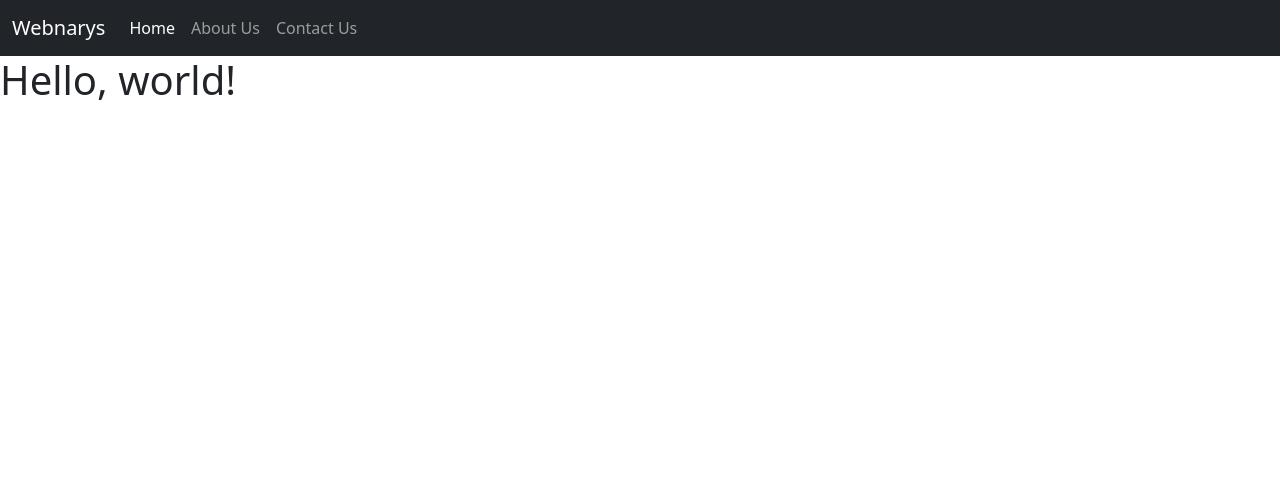
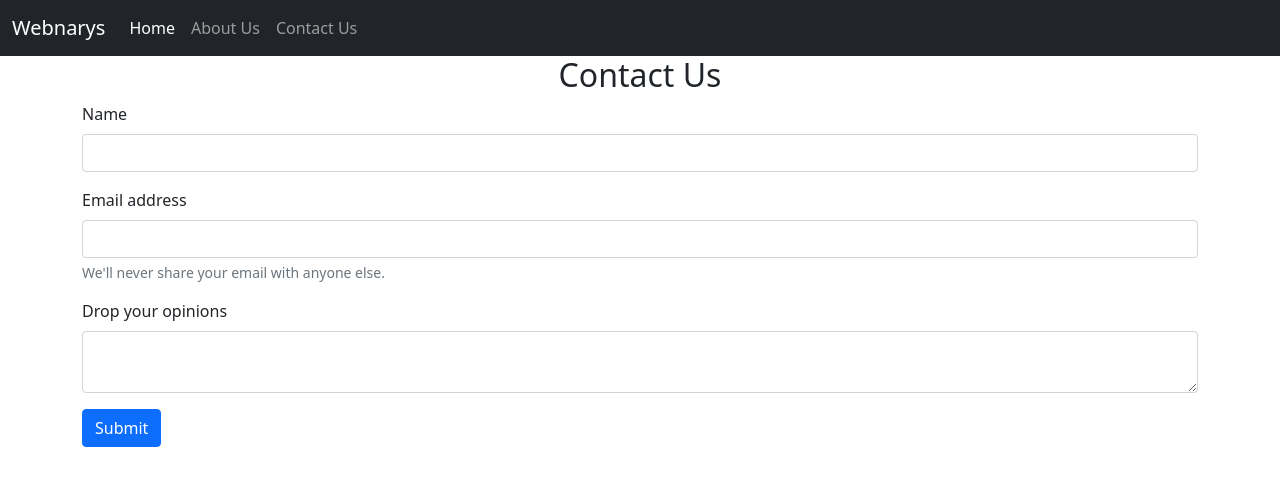
Before and after one commit to KoyalThakur/final-year-project, a Django app: page /contact in a window 1280 px wide. Shown: the top 486 px of the page. Run offline with Django 3.2, Linux system fonts and the light colour scheme.

Commit message:
Updated Contact

```diff
--- a/Webnarys/templates/about.html
+++ b/Webnarys/templates/about.html
@@ -1,2 +1,3 @@
 {% extends 'base.html' %}
- {% block  titl%}About | {% endblock  %}
+ {% block  title%}About | {% endblock  %}
+ {%block body%} {%endblock body%}
--- a/Webnarys/templates/base.html
+++ b/Webnarys/templates/base.html
@@ -8,7 +8,7 @@
     <!-- Bootstrap CSS -->
     <link href="https://cdn.jsdelivr.net/npm/bootstrap@5.0.1/dist/css/bootstrap.min.css" rel="stylesheet" integrity="sha384-+0n0xVW2eSR5OomGNYDnhzAbDsOXxcvSN1TPprVMTNDbiYZCxYbOOl7+AMvyTG2x" crossorigin="anonymous">
 
-    <title>{% block  titl%}{% endblock  %}Webnarys</title>
+    <title>{% block  title%}{% endblock  %}Webnarys</title>
   </head>
   <body>
   <nav class="navbar navbar-expand-lg navbar-dark bg-dark">
@@ -20,7 +20,7 @@
     <div class="collapse navbar-collapse" id="navbarSupportedContent">
       <ul class="navbar-nav me-auto mb-2 mb-lg-0">
         <li class="nav-item">
-          <a class="nav-link active" aria-current="page" href="#">Home</a>
+          <a class="nav-link active" aria-current="page" href="/">Home</a>
         </li>
         <li class="nav-item">
           <a class="nav-link" href="/about">About Us</a>
@@ -32,7 +32,8 @@
     </div>
   </div>
 </nav>
-    <h1>Hello, world!</h1>
+
+    {% block body %} {%endblock body%}
 
     <!-- Optional JavaScript; choose one of the two! -->
 
--- a/Webnarys/templates/contact.html
+++ b/Webnarys/templates/contact.html
@@ -1,2 +1,28 @@
 {% extends 'base.html' %}
- {% block  titl%}Contact | {% endblock  %}
+ {% block  title%}Contact | {% endblock  %}
+ {%block body%}
+<div class="container-fluid">
+</div>
+<div class="container">
+<h2 class="text-center"> Contact Us </h2>
+<form method="post" action="/contact">
+{% csrf_token %}
+<div class="mb-3">
+    <label for="Name" class="form-label">Name</label>
+    <input type="text" class="form-control" id="Name">
+    <div id="Name" class="form-text"></div>
+  </div>
+  <div class="mb-3">
+    <label for="Email" class="form-label">Email address</label>
+    <input type="email" class="form-control" id="Email" aria-describedby="emailHelp">
+    <div id="emailHelp" class="form-text">We'll never share your email with anyone else.</div>
+  </div>
+  <div class="mb-3">
+    <label for="feedback" class="form-label">Drop your opinions</label>
+    <textarea class="form-control" id="feedback"></textarea>
+  </div>
+  <button type="submit" class="btn btn-primary">Submit</button>
+</form>
+</div>
+
+  {%endblock body%}
--- a/Webnarys/templates/index.html
+++ b/Webnarys/templates/index.html
@@ -1,2 +1,5 @@
 {% extends 'base.html' %}
- {% block  titl%}Home | {% endblock  %}
+ {% block  title%}Home | {% endblock  %}
+ {%block body%}
+ This is home page
+ {%endblock body%}
```
Also changed, not shown: Webnarys/db.sqlite3.
